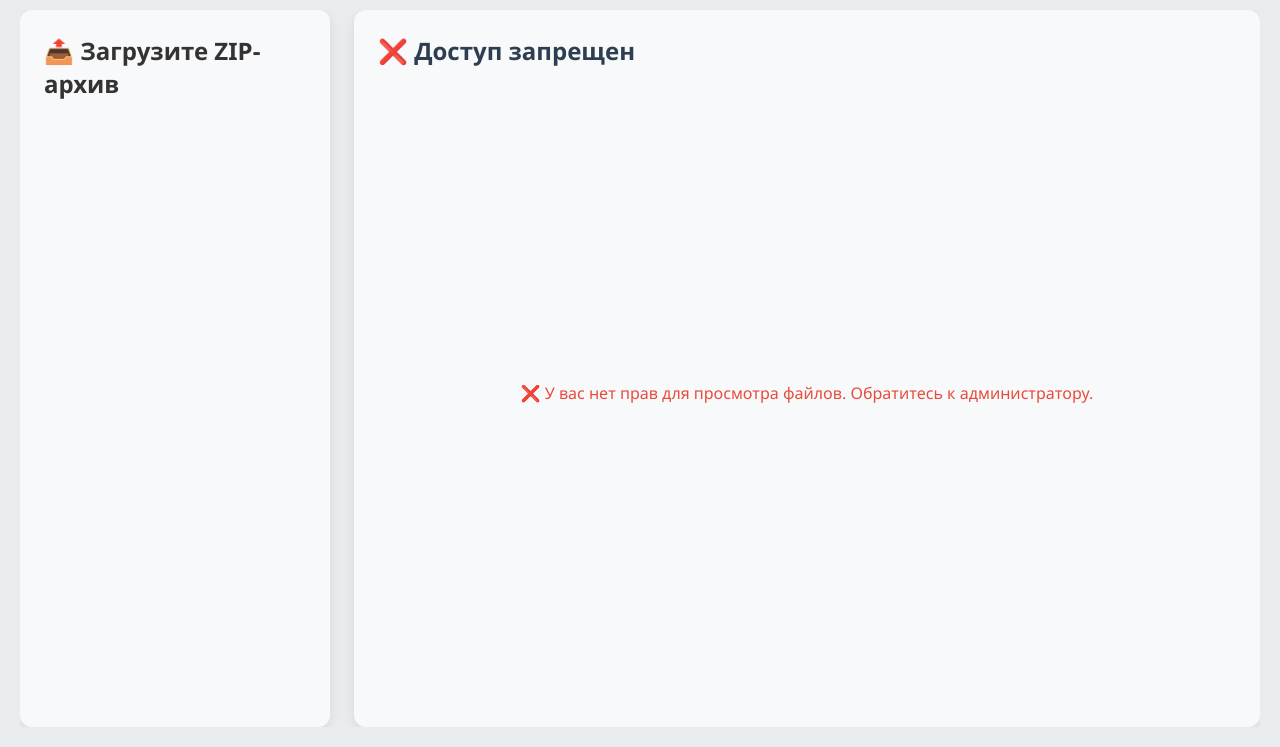
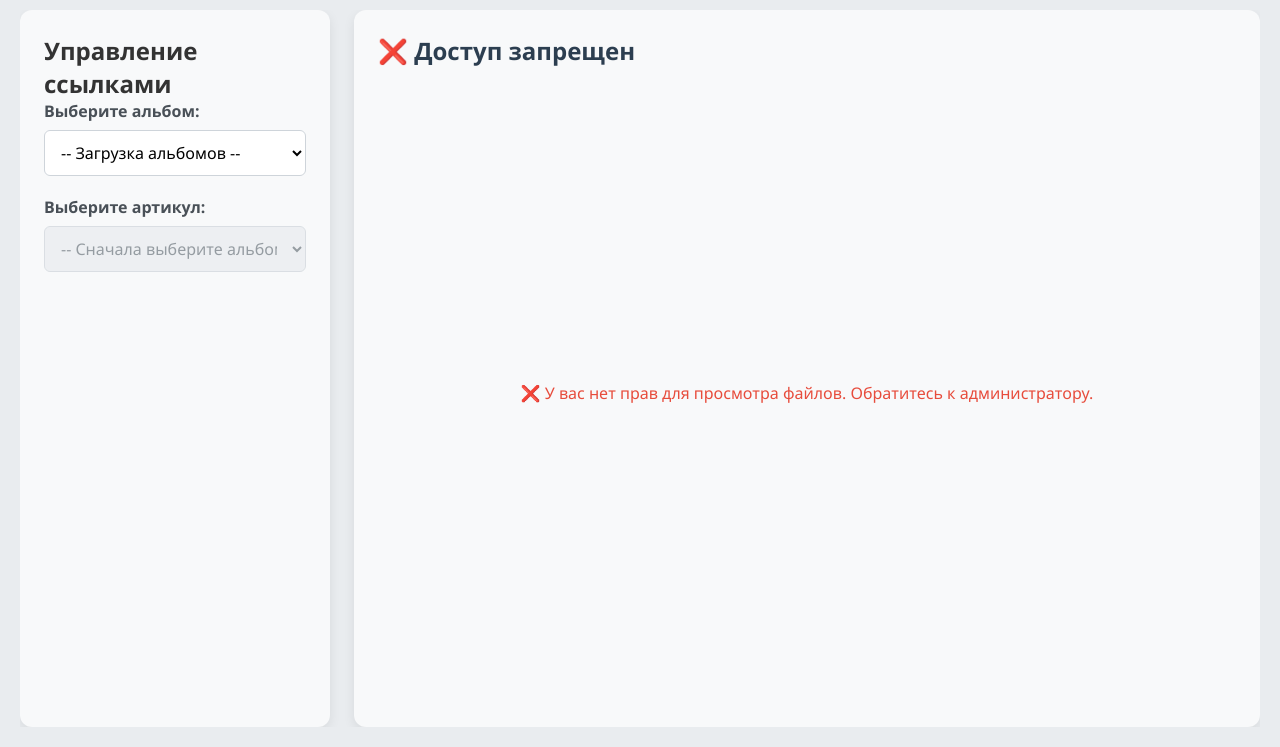
Before and after one commit to v0van4eg/PicHost, a Flask app: template source/templates/index.html in a window 1280 px wide. Shown: the part 53-800 px from the top of the page. Run offline with Flask 3, Linux system fonts and the light colour scheme; the template is opened without the code that fills it, so the values that code supplies are empty; parts of the project's set-up code (start-up, migrations or seed data) failed here and were passed over; some libraries are stand-ins or nearby versions.

Commit message:
Расставлены все права

```diff
--- a/source/static/index.js
+++ b/source/static/index.js
@@ -289,6 +289,30 @@ function updateUIForPermissions() {
                 ❌ У вас нет прав для просмотра файлов. Обратитесь к администратору.
             </div>
         `;
+    }
+
+    // ОСНОВНОЕ ИЗМЕНЕНИЕ: Если пользователь не может загружать, но может просматривать - показываем управление сразу
+    if (!userPermissions.canUpload && userPermissions.canViewFiles) {
+        console.log('👀 User is viewer-only, showing management interface immediately');
+
+        // Скрываем карточку загрузки и показываем управление
+        if (uploadCard) uploadCard.style.display = 'none';
+        if (manageCard) manageCard.style.display = 'flex';
+        if (backToUploadBtn) backToUploadBtn.style.display = 'none';
+        if (manageBtn) manageBtn.style.display = 'none'; // Скрываем кнопку перехода к управлению
+
+        // Загружаем альбомы сразу
+        setTimeout(() => {
+            loadAlbums().then(albums => {
+                if (albums && albums.length > 0) {
+                    // Автоматически выбираем первый альбом и загружаем его файлы
+                    albumSelector.value = albums[0];
+                    loadArticles(albums[0]).then(() => {
+                        showFilesForAlbum(albums[0]);
+                    });
+                }
+            });
+        }, 100);
     }
 }
 
@@ -587,7 +611,11 @@ async function loadArticles(albumName) {
 
 function clearLinkList() {
     if (linkList) {
-        linkList.innerHTML = '<div class="empty-state">Выберите альбом и артикул для просмотра ссылок</div>';
+        if (!userPermissions.canUpload) {
+            linkList.innerHTML = '<div class="empty-state">Выберите альбом для просмотра изображений</div>';
+        } else {
+            linkList.innerHTML = '<div class="empty-state">Загрузите ZIP-архив, чтобы получить прямые ссылки на изображения</div>';
+        }
     }
     if (currentAlbumTitle) {
         currentAlbumTitle.textContent = 'Прямые ссылки на изображения';
@@ -1294,7 +1322,6 @@ document.addEventListener('DOMContentLoaded', function() {
         console.error('Элементы для переключения карточек не найдены');
     }
 
-
     // Инициализируем UI
     updateUI();
     clearLinkList();
--- a/source/templates/index.html
+++ b/source/templates/index.html
@@ -866,7 +866,9 @@
         </header>
         <div class="columns">
             <div class="column-left">
-                <div class="card" id="uploadCard">
+                <!-- Карточка загрузки - показывается только если есть право UPLOAD_ZIP -->
+                <div class="card" id="uploadCard"
+                     {% if not has_permission(Permissions.UPLOAD_ZIP) %}style="display: none;"{% endif %}>
                     <h2>📤 Загрузите ZIP-архив</h2>
                     <form id="uploadForm" enctype="multipart/form-data"
                           {% if not has_permission(Permissions.UPLOAD_ZIP) %}style="display: none;"{% endif %}>
@@ -932,8 +934,10 @@
                     </button>
                 </div>
 
-                <!-- Карточка управления ссылками -->
-                <div id="manageCard" style="display: none;">
+                <!-- Карточка управления ссылками - показывается сразу если нет права UPLOAD_ZIP -->
+                <div id="manageCard"
+                     {% if not has_permission(Permissions.UPLOAD_ZIP) %}style="display: flex;"
+                     {% else %}style="display: none;"{% endif %}>
                     <h2>Управление ссылками</h2>
                     <div class="manage-card-content">
                         <div class="selector-group">
@@ -964,6 +968,7 @@
                         </div>
                         {% endif %}
                     </div>
+                    <!-- Кнопка "Назад к загрузке" скрыта у пользователей без права UPLOAD_ZIP -->
                     <button class="btnmanage" id="backToUploadBtn"
                         {% if not has_permission(Permissions.UPLOAD_ZIP) %}style="display: none;"{% endif %}>
                         <span>Назад к загрузке</span>
@@ -983,7 +988,11 @@
                     </h2>
                     <ul id="linkList" class="link-list">
                         {% if has_permission(Permissions.VIEW_FILES) %}
-                            <div class="empty-state">Загрузите ZIP-архив, чтобы получить прямые ссылки на изображения</div>
+                            {% if not has_permission(Permissions.UPLOAD_ZIP) %}
+                                <div class="empty-state">Выберите альбом для просмотра изображений</div>
+                            {% else %}
+                                <div class="empty-state">Загрузите ZIP-архив, чтобы получить прямые ссылки на изображения</div>
+                            {% endif %}
                         {% else %}
                             <div class="empty-state" style="color: #e74c3c;">
                                 ❌ У вас нет прав для просмотра файлов. Обратитесь к администратору.
```
